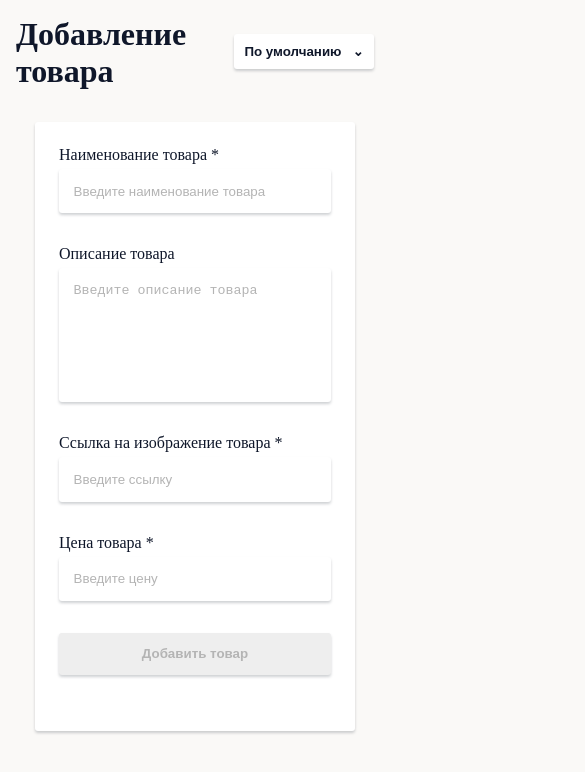
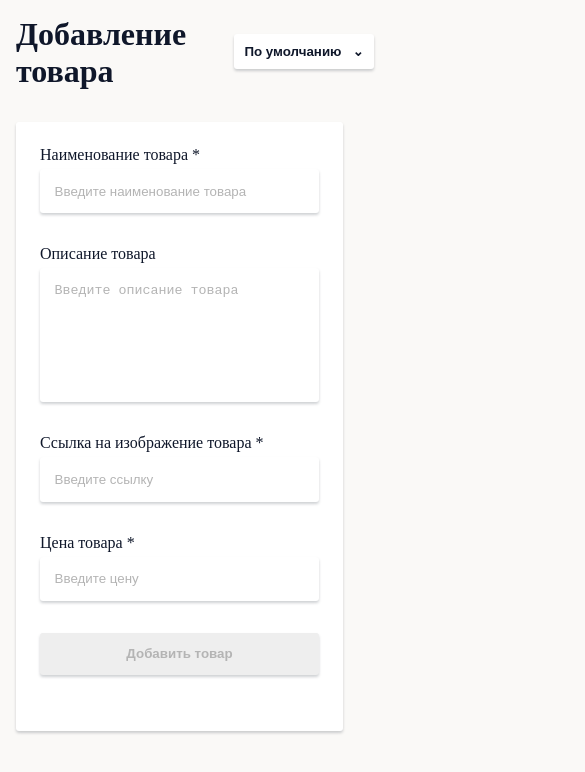
Before and after one commit to mod7ex/frontent-test, a Vue app: page / in a window 390 px wide. Shown: the top 772 px of the page, 585 px wide, since content can reach past the window. Built offline with nearby package versions, Linux system fonts and the light colour scheme.

Commit message:
working n grid

```diff
--- a/src/assets/sass/_variables.scss
+++ b/src/assets/sass/_variables.scss
@@ -1,7 +1,7 @@
 $screen-width: 1392px;
 $base-margin: 1rem;
 $base-padding: 0.5rem;
-$base-width: 320px;
+$base-width: 327px;
 
 $black: #0f172a;
 
--- a/src/components/Product.vue
+++ b/src/components/Product.vue
@@ -82,7 +82,6 @@ export default {
 
 .product {
       @include theme-shape();
-      // margin: $base-margin * 0.5;
       width: $base-width !important;
       height: 423px !important;
       position: relative;
--- a/src/layouts/AddProductPage.vue
+++ b/src/layouts/AddProductPage.vue
@@ -36,12 +36,7 @@ export default {
 
 @media only screen and (max-width: 720px) {
       #body {
-            @include flex(
-                  $direction: column,
-                  $justify: center,
-                  $align: center,
-                  $wrap: nowrap
-            );
+            grid-template-columns: 1fr 1fr;
       }
 }
 </style>
--- a/src/layouts/ProductsListing.vue
+++ b/src/layouts/ProductsListing.vue
@@ -46,10 +46,21 @@ export default {
       // );
 
       display: grid;
-      grid-template-columns: repeat(3, 1fr);
+      grid-template-columns: repeat(3, $base-width);
       grid-template-rows: 1fr;
       grid-column-gap: $base-margin;
       grid-row-gap: $base-margin;
-      grid-auto-flow: row dense;
+}
+
+@media only screen and (max-width: 1400px) {
+      #productsListing {
+            grid-template-columns: repeat(2, $base-width);
+      }
+}
+
+@media only screen and (max-width: 1070px) {
+      #productsListing {
+            grid-template-columns: repeat(1, $base-width);
+      }
 }
 </style>
```
